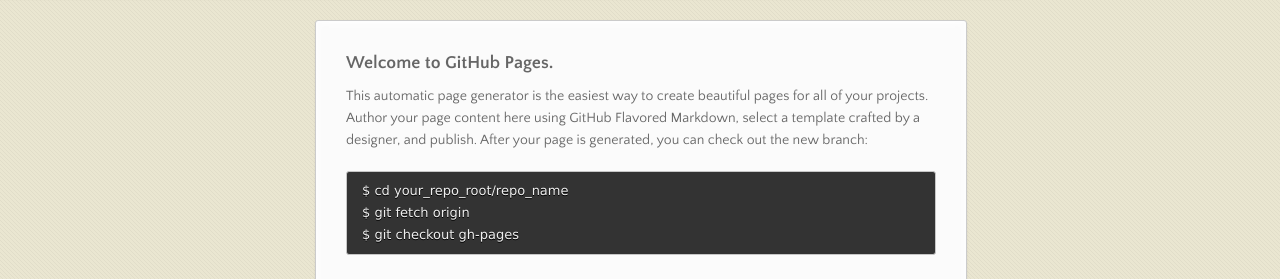
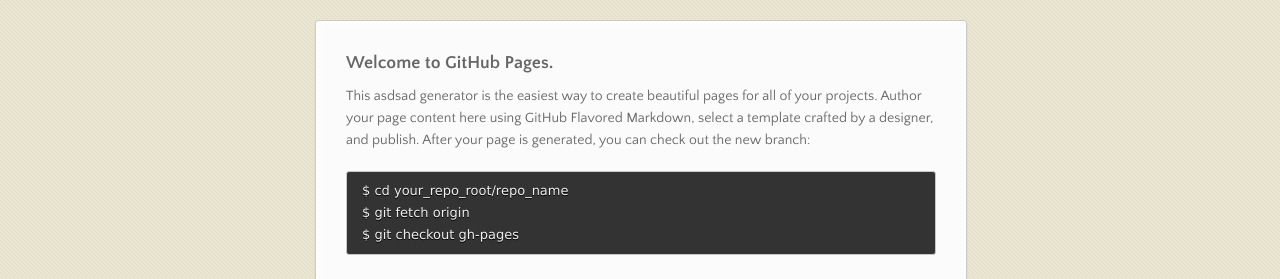
Before and after one commit to cy-p/cy-p.github.com, a Jekyll site: the page index.html, which Jekyll copies as it is, in a window 1280 px wide and 1102 px high. Shown: the part 170-449 px from the top of the window. Built offline with Jekyll 4.4.1, drawn with Linux system fonts in a browser that asks for light colours; nearby versions of some CDN libraries.

Commit message:
git init
강승구

```diff
--- a/index.html
+++ b/index.html
@@ -33,9 +33,9 @@
       </nav>
       <section>
         <h3>
-<a name="welcome-to-github-pages" class="anchor" href="#welcome-to-github-pages"><span class="octicon octicon-link"></span></a>Welcome to GitHub Pages.</h3>
+<a name="Welcome to GitHub Pages." class="anchor" href="#welcome-to-github-pages"><span class="octicon octicon-link"></span></a>Welcome to GitHub Pages.</h3>
 
-<p>This automatic page generator is the easiest way to create beautiful pages for all of your projects. Author your page content here using GitHub Flavored Markdown, select a template crafted by a designer, and publish. After your page is generated, you can check out the new branch:</p>
+<p>This asdsad generator is the easiest way to create beautiful pages for all of your projects. Author your page content here using GitHub Flavored Markdown, select a template crafted by a designer, and publish. After your page is generated, you can check out the new branch:</p>
 
 <pre><code>$ cd your_repo_root/repo_name
 $ git fetch origin
```
